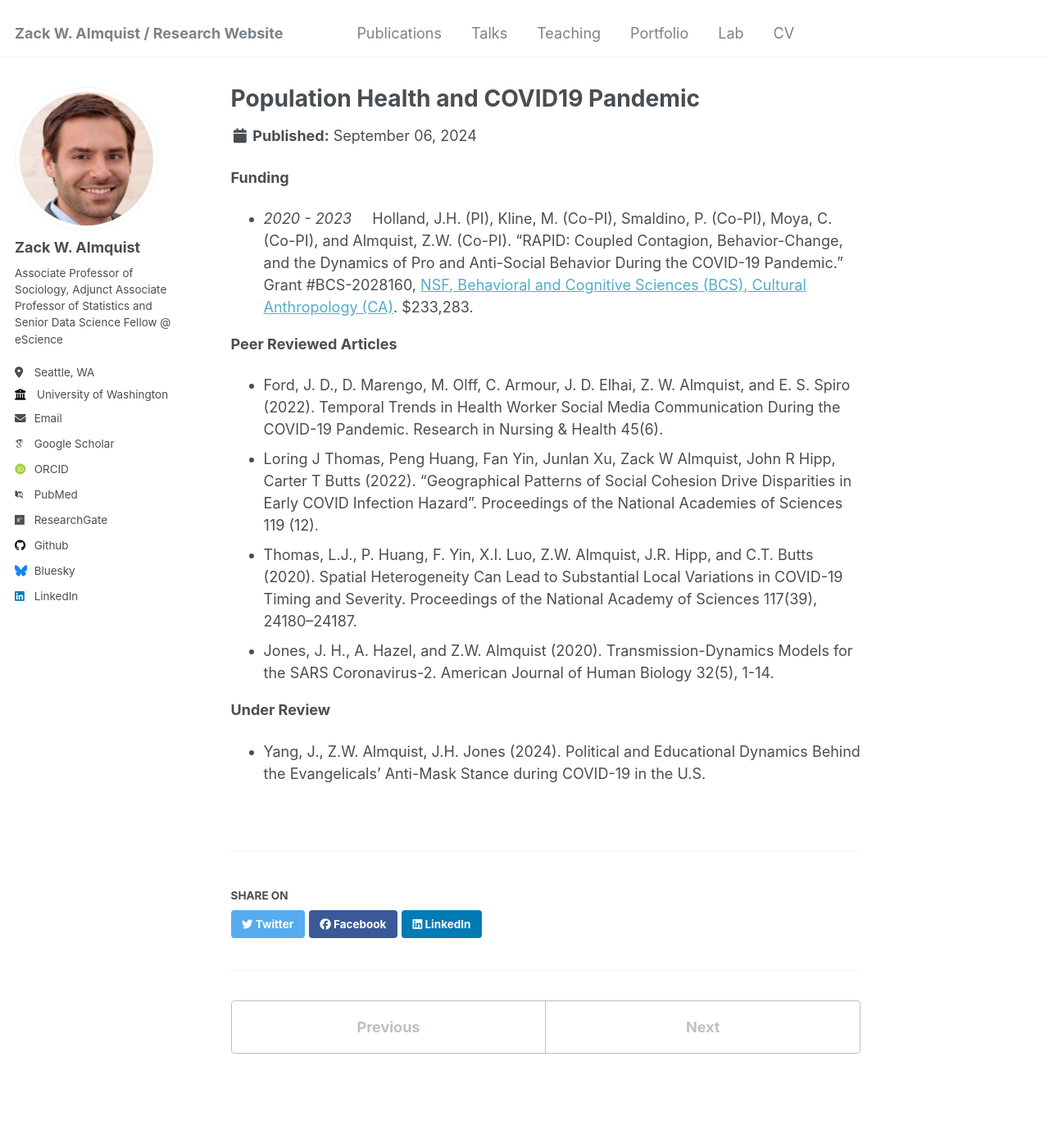
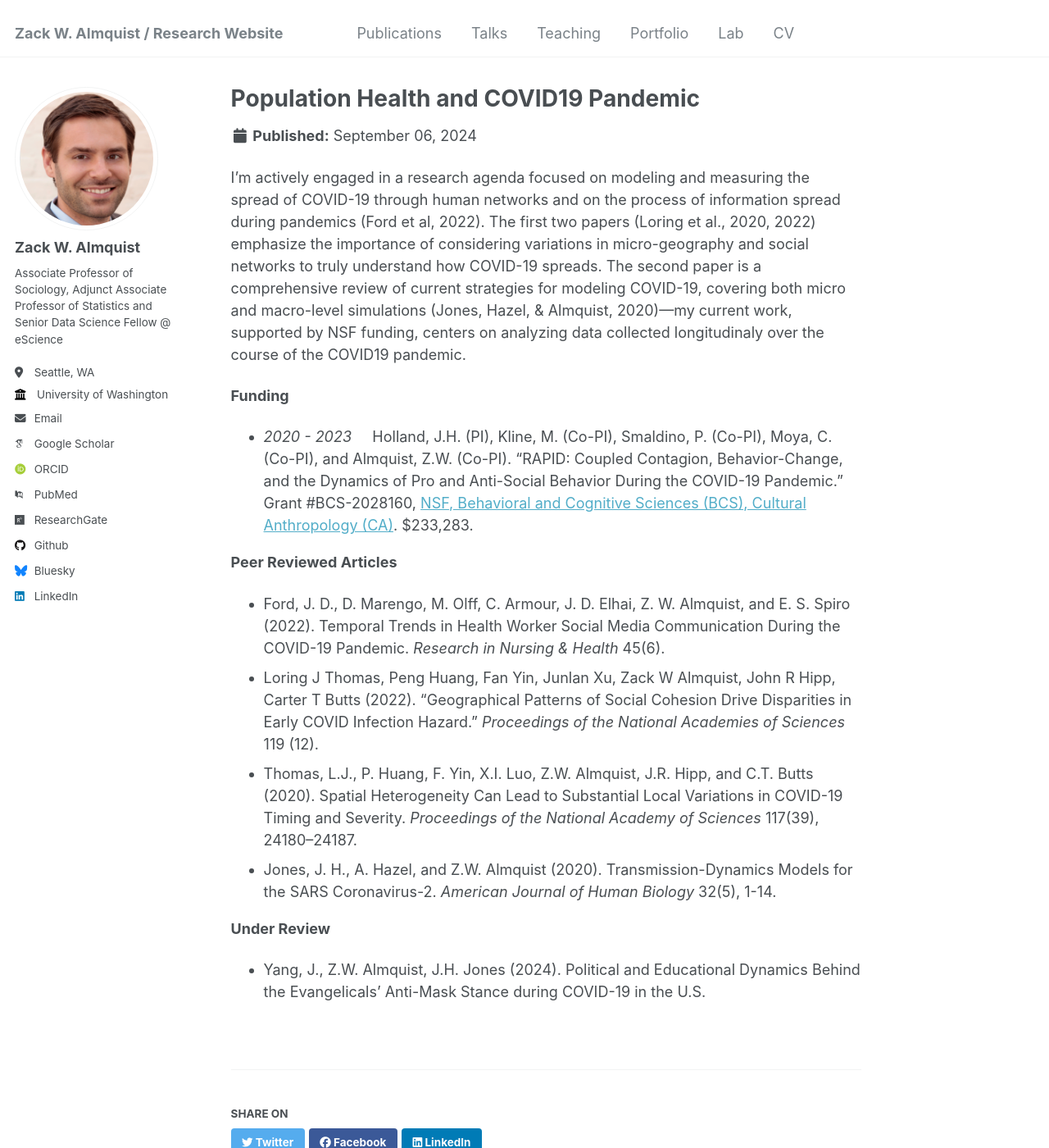
Before and after one commit to zalmquist/zalmquist.github.io, a Jekyll site: the page built from _portfolio/portfolio-2.md, in a window 1280 px wide and 1400 px high. Shown: the whole window at 82% size. Built offline with Jekyll 4.4.1, drawn with Linux system fonts in a browser that asks for light colours; some web fonts are replaced.

Commit message:
Update portfolio-2.md

```diff
--- a/_portfolio/portfolio-2.md
+++ b/_portfolio/portfolio-2.md
@@ -1,8 +1,10 @@
 ---
 title: "Population Health and COVID19 Pandemic"
-excerpt: "<img src='/images/500x300.png'>"
+excerpt: "<img src='/images/seattle.png'>"
 collection: portfolio
 ---
+
+I'm actively engaged in a research agenda focused on modeling and measuring the spread of COVID-19 through human networks and on the process of information spread during pandemics (Ford et al, 2022). The first two papers (Loring et al., 2020, 2022) emphasize the importance of considering variations in micro-geography and social networks to truly understand how COVID-19 spreads. The second paper is a comprehensive review of current strategies for modeling COVID-19, covering both micro and macro-level simulations (Jones, Hazel, & Almquist, 2020)—my current work, supported by NSF funding, centers on analyzing data collected longitudinaly over the course of the COVID19 pandemic.
 
 **Funding**
 
@@ -10,10 +12,10 @@ collection: portfolio
 
 **Peer Reviewed Articles**
 
-* Ford, J. D., D. Marengo, M. Olff, C. Armour, J. D. Elhai, Z. W. Almquist, and E. S. Spiro (2022). Temporal Trends in Health Worker Social Media Communication During the COVID-19 Pandemic. Research in Nursing & Health 45(6).
-* Loring J Thomas, Peng Huang, Fan Yin, Junlan Xu, Zack W Almquist, John R Hipp, Carter T Butts (2022). "Geographical Patterns of Social Cohesion Drive Disparities in Early COVID Infection Hazard". Proceedings of the National Academies of Sciences 119 (12).
-* Thomas, L.J., P. Huang, F. Yin, X.I. Luo, Z.W. Almquist, J.R. Hipp, and C.T. Butts (2020). Spatial Heterogeneity Can Lead to Substantial Local Variations in COVID-19 Timing and Severity. Proceedings of the National Academy of Sciences 117(39), 24180–24187.
-* Jones, J. H., A. Hazel, and Z.W. Almquist (2020). Transmission-Dynamics Models for the SARS Coronavirus-2. American Journal of Human Biology 32(5), 1-14.
+* Ford, J. D., D. Marengo, M. Olff, C. Armour, J. D. Elhai, Z. W. Almquist, and E. S. Spiro (2022). Temporal Trends in Health Worker Social Media Communication During the COVID-19 Pandemic. *Research in Nursing & Health* 45(6).
+* Loring J Thomas, Peng Huang, Fan Yin, Junlan Xu, Zack W Almquist, John R Hipp, Carter T Butts (2022). "Geographical Patterns of Social Cohesion Drive Disparities in Early COVID Infection Hazard." *Proceedings of the National Academies of Sciences* 119 (12).
+* Thomas, L.J., P. Huang, F. Yin, X.I. Luo, Z.W. Almquist, J.R. Hipp, and C.T. Butts (2020). Spatial Heterogeneity Can Lead to Substantial Local Variations in COVID-19 Timing and Severity. *Proceedings of the National Academy of Sciences* 117(39), 24180–24187.
+* Jones, J. H., A. Hazel, and Z.W. Almquist (2020). Transmission-Dynamics Models for the SARS Coronavirus-2. *American Journal of Human Biology* 32(5), 1-14.
 
 **Under Review**
 
```
